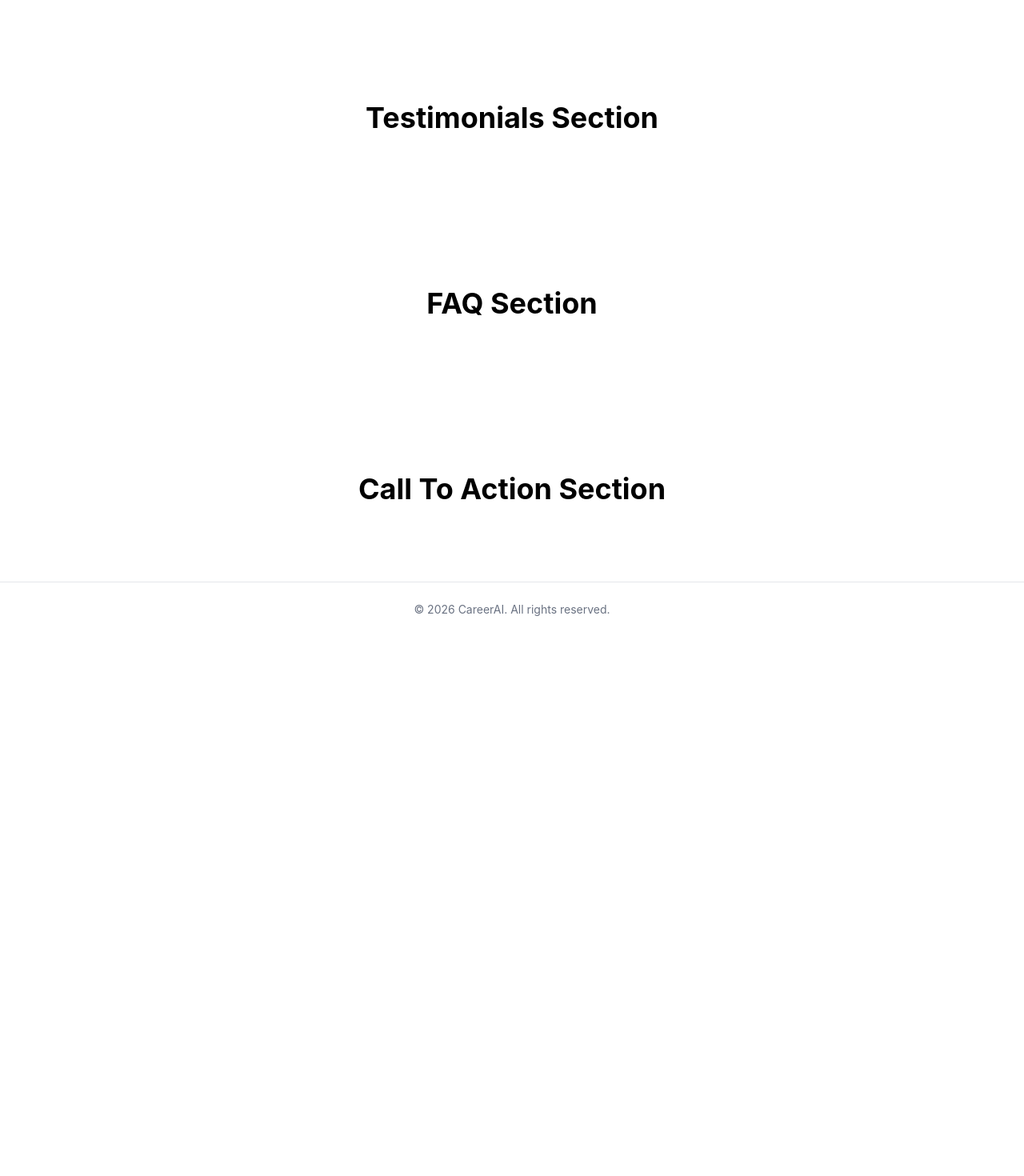
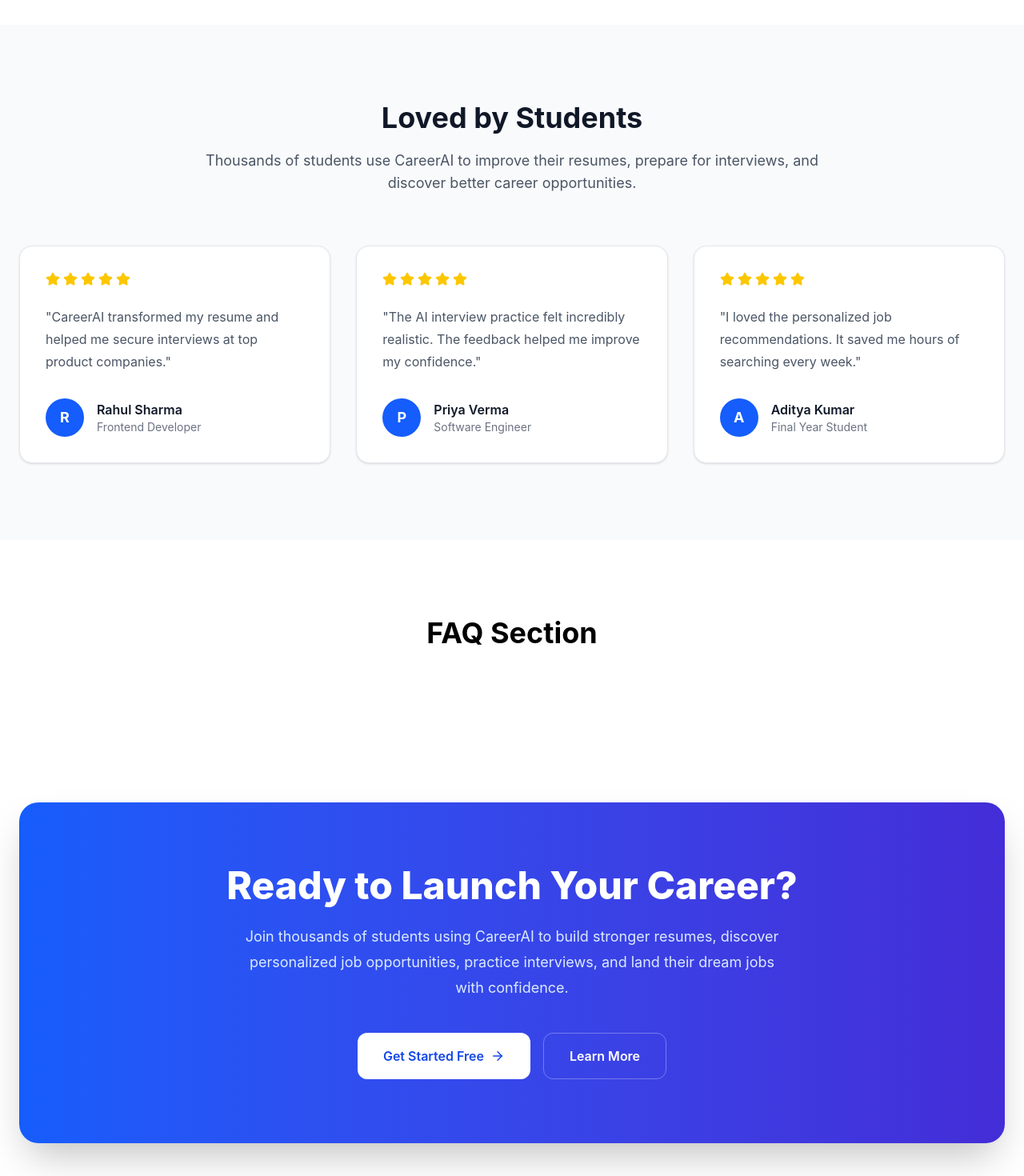
Before and after one commit to teekshnasaraf/careerAI, a React (Vite) app in the folder frontend/: page / in a window 1280 px wide. Shown: the part 3180-4650 px from the top of the page at 80% size. Before the commit the page ends 3976 px from the top, so only its background shows below. Built offline with nearby package versions, Linux system fonts and the light colour scheme.

Commit message:
feat(landing): add call-to-action section

```diff
--- a/frontend/src/pages/Landing/components/CTA.tsx
+++ b/frontend/src/pages/Landing/components/CTA.tsx
@@ -1,7 +1,39 @@
+import { ArrowRight } from "lucide-react";
+import { Link } from "react-router-dom";
+
 function CTA() {
   return (
-    <section className="py-24 text-center">
-      <h2 className="text-4xl font-bold">Call To Action Section</h2>
+    <section className="py-24">
+      <div className="mx-auto max-w-7xl px-6">
+        <div className="overflow-hidden rounded-3xl bg-gradient-to-r from-blue-600 to-indigo-700 px-8 py-20 text-center shadow-2xl md:px-16">
+          <h2 className="text-4xl font-extrabold text-white md:text-5xl">
+            Ready to Launch Your Career?
+          </h2>
+
+          <p className="mx-auto mt-6 max-w-2xl text-lg leading-8 text-blue-100">
+            Join thousands of students using CareerAI to build stronger resumes,
+            discover personalized job opportunities, practice interviews, and
+            land their dream jobs with confidence.
+          </p>
+
+          <div className="mt-10 flex flex-wrap justify-center gap-4">
+            <Link
+              to="/register"
+              className="inline-flex items-center gap-2 rounded-xl bg-white px-8 py-4 font-semibold text-blue-700 transition hover:scale-105 hover:bg-gray-100"
+            >
+              Get Started Free
+              <ArrowRight size={18} />
+            </Link>
+
+            <a
+              href="#features"
+              className="inline-flex items-center rounded-xl border border-white/30 px-8 py-4 font-semibold text-white transition hover:bg-white/10"
+            >
+              Learn More
+            </a>
+          </div>
+        </div>
+      </div>
     </section>
   );
 }
--- a/frontend/src/pages/Landing/components/Testimonials.tsx
+++ b/frontend/src/pages/Landing/components/Testimonials.tsx
@@ -1,7 +1,85 @@
+import { Star } from "lucide-react";
+
+const testimonials = [
+  {
+    name: "Rahul Sharma",
+    role: "Frontend Developer",
+    quote:
+      "CareerAI transformed my resume and helped me secure interviews at top product companies.",
+  },
+  {
+    name: "Priya Verma",
+    role: "Software Engineer",
+    quote:
+      "The AI interview practice felt incredibly realistic. The feedback helped me improve my confidence.",
+  },
+  {
+    name: "Aditya Kumar",
+    role: "Final Year Student",
+    quote:
+      "I loved the personalized job recommendations. It saved me hours of searching every week.",
+  },
+];
+
 function Testimonials() {
   return (
-    <section className="py-24 text-center">
-      <h2 className="text-4xl font-bold">Testimonials Section</h2>
+    <section className="bg-gray-50 py-24">
+      <div className="mx-auto max-w-7xl px-6">
+        {/* Heading */}
+        <div className="mx-auto mb-16 max-w-3xl text-center">
+          <h2 className="text-4xl font-bold text-gray-900">
+            Loved by Students
+          </h2>
+
+          <p className="mt-5 text-lg text-gray-600">
+            Thousands of students use CareerAI to improve their resumes,
+            prepare for interviews, and discover better career opportunities.
+          </p>
+        </div>
+
+        {/* Testimonials */}
+        <div className="grid gap-8 md:grid-cols-2 lg:grid-cols-3">
+          {testimonials.map((testimonial) => (
+            <div
+              key={testimonial.name}
+              className="rounded-2xl border border-gray-200 bg-white p-8 shadow-sm transition-all duration-300 hover:-translate-y-2 hover:shadow-xl"
+            >
+              {/* Stars */}
+              <div className="mb-6 flex gap-1">
+                {[...Array(5)].map((_, index) => (
+                  <Star
+                    key={index}
+                    size={18}
+                    className="fill-yellow-400 text-yellow-400"
+                  />
+                ))}
+              </div>
+
+              {/* Quote */}
+              <p className="mb-8 leading-7 text-gray-600">
+                "{testimonial.quote}"
+              </p>
+
+              {/* User */}
+              <div className="flex items-center gap-4">
+                <div className="flex h-12 w-12 items-center justify-center rounded-full bg-blue-600 text-lg font-bold text-white">
+                  {testimonial.name.charAt(0)}
+                </div>
+
+                <div>
+                  <h4 className="font-semibold text-gray-900">
+                    {testimonial.name}
+                  </h4>
+
+                  <p className="text-sm text-gray-500">
+                    {testimonial.role}
+                  </p>
+                </div>
+              </div>
+            </div>
+          ))}
+        </div>
+      </div>
     </section>
   );
 }
```
